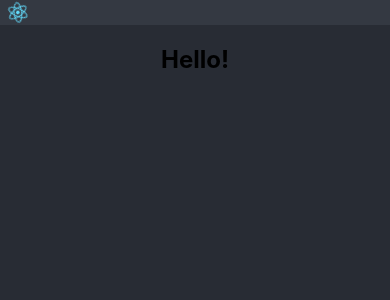
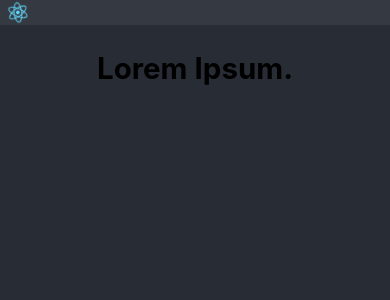
Before and after one commit to therazor113/React-test, a React (Create React App) app: page / in a window 390 px wide. Shown: the top 300 px of the page. Built offline with nearby package versions, Linux system fonts and the light colour scheme.

Commit message:
Fixing minor bugs and testing mobile resizing

```diff
--- a/public/index.html
+++ b/public/index.html
@@ -11,7 +11,7 @@
     />
     <link rel="apple-touch-icon" href="%PUBLIC_URL%/logo192.png" />
     <link rel="manifest" href="%PUBLIC_URL%/manifest.json" />
-    <title>React App</title>
+    <title>React-Test</title>
   </head>
   <body>
     <noscript>You need to enable JavaScript to run this app.</noscript>
--- /dev/null
+++ b/src/components/pageRefs/AppComponent/index.js
@@ -0,0 +1,11 @@
+import classes from './styles.module.scss'
+
+const AppComponent = () => {
+  return (
+    <div className={classes.container}>
+      <h2>Lorem Ipsum.</h2>
+    </div>
+  )
+}
+
+export default AppComponent
--- /dev/null
+++ b/src/components/pageRefs/AppComponent/styles.module.scss
@@ -0,0 +1,7 @@
+.container {
+  display: flex;
+  justify-content: center;
+  h2 {
+    font-size: calc(10px + 5vw);
+  }
+}
--- a/src/pages/App.js
+++ b/src/pages/App.js
@@ -1,9 +1,10 @@
 import Layout from '../components/core/Layout'
+import AppComponent from '../components/pageRefs/AppComponent'
 
 const App = () => {
   return (
     <Layout>
-      <h2>Hello!</h2>
+      <AppComponent />
     </Layout>
   )
 }
```
Also changed, not shown: 1 other file (tests, documents, lock files or other folders).
